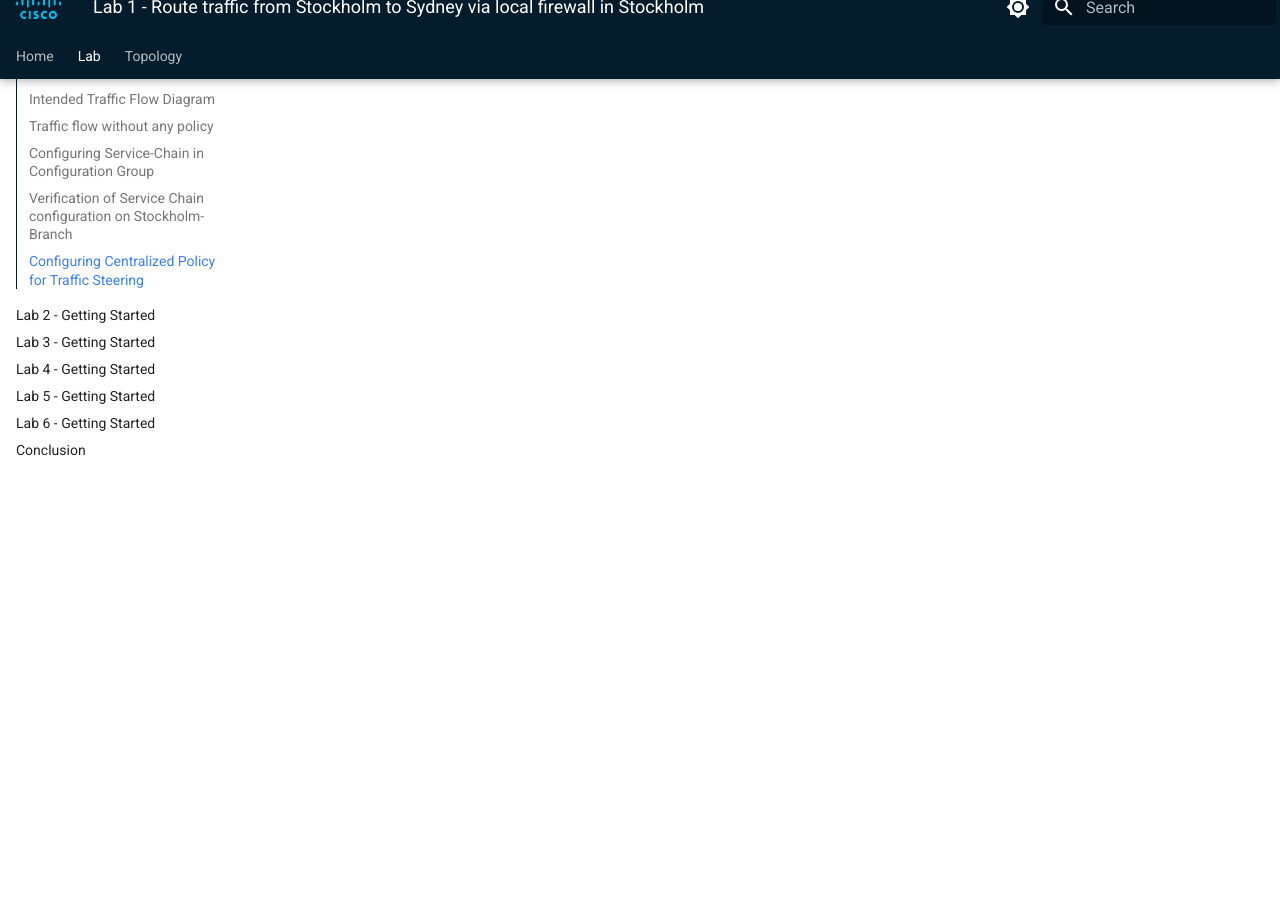
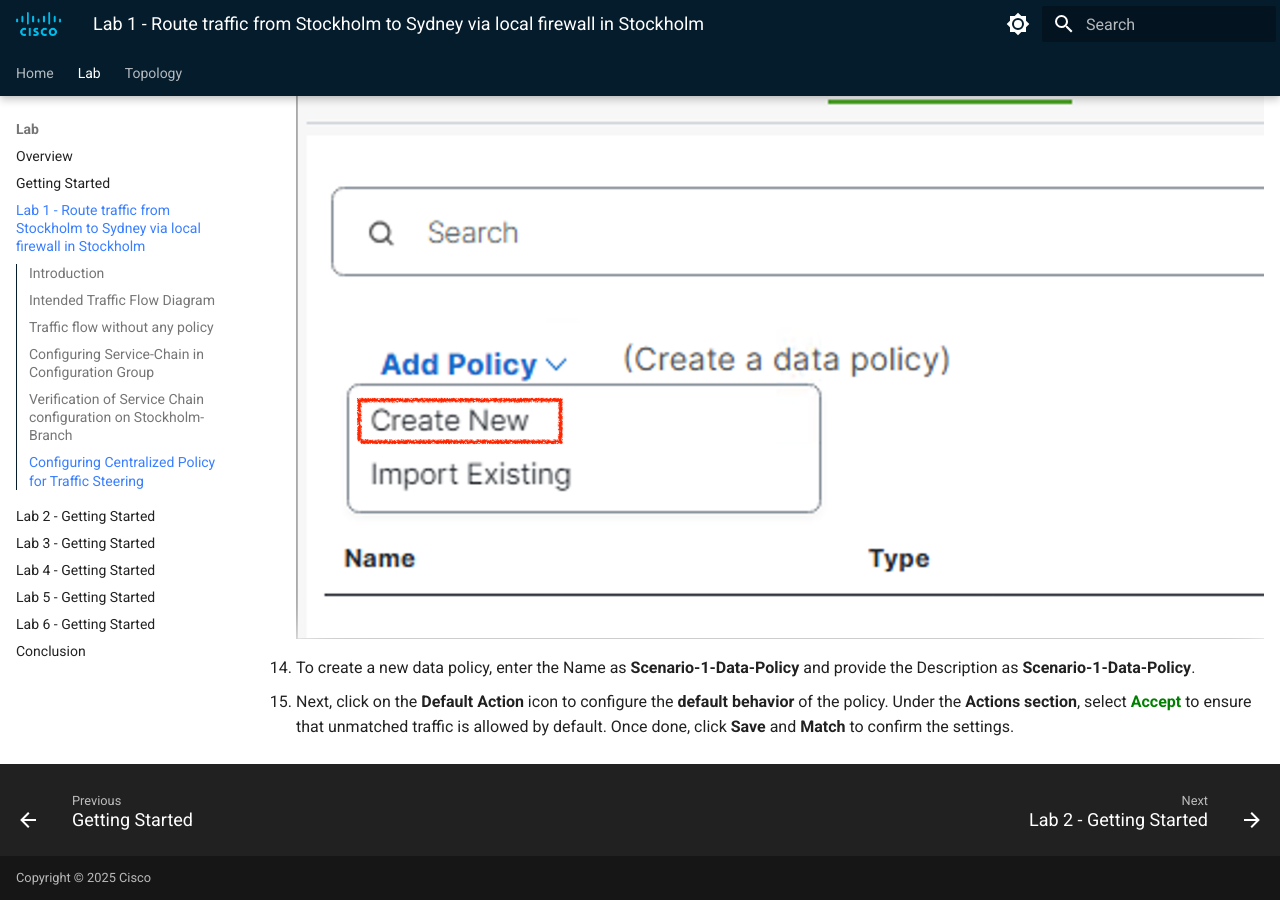
Before and after one commit to ciscodocs/ltrent-2008-clemea25, an MkDocs documentation site: the page built from docs/lab1_getting_started.md, in a window 1280 px wide and 900 px high, scrolled down 18823 px. Built offline with MkDocs 1.6.1 and Material for MkDocs 9.7.7, drawn with Linux system fonts in a browser that asks for light colours.

Commit message:
Scenario-1 guide

```diff
--- a/docs/lab1_getting_started.md
+++ b/docs/lab1_getting_started.md
@@ -249,3 +249,7 @@ Next, we will configure a centralized data policy to ensure that traffic initiat
    ![Traffic Data Rules](./assets/S-1-figure-30.png){ .off-glb .small .center }
 7. Next, click on the **Add Policy** dropdown menu and choose **Create New** to begin defining the traffic rules for the policy.
    This step allows you to specify how traffic should be handled within the SD-WAN fabric based on the configured criteria.
+   ![Traffic Data Rules](./assets/S-1-figure-31.png){ .off-glb .small .center }
+8. To create a new data policy, enter the Name as **Scenario-1-Data-Policy** and provide the Description as **Scenario-1-Data-Policy**.
+9. Next, click on the **Default Action** icon to configure the **default behavior** of the policy.
+   Under the **Actions section**, select **<font color="green">Accept</font>** to ensure that unmatched traffic is allowed by default. Once done, click **Save** and **Match** to confirm the settings.
```
Also changed, not shown: docs/assets/S-1-figure-31.png (added).
